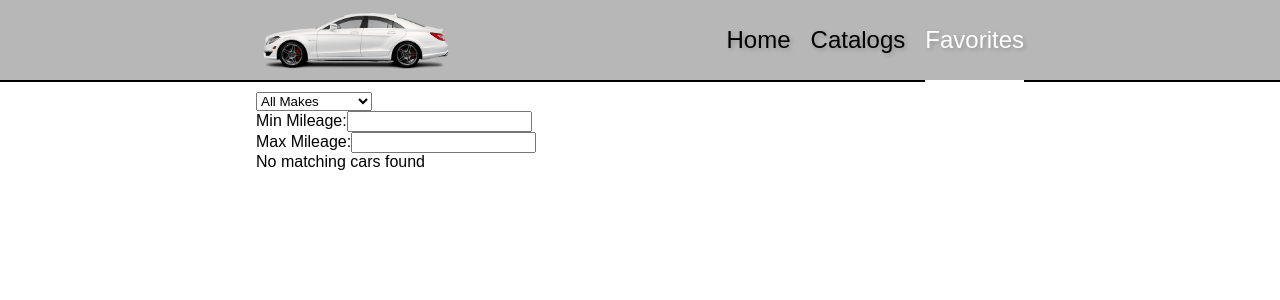
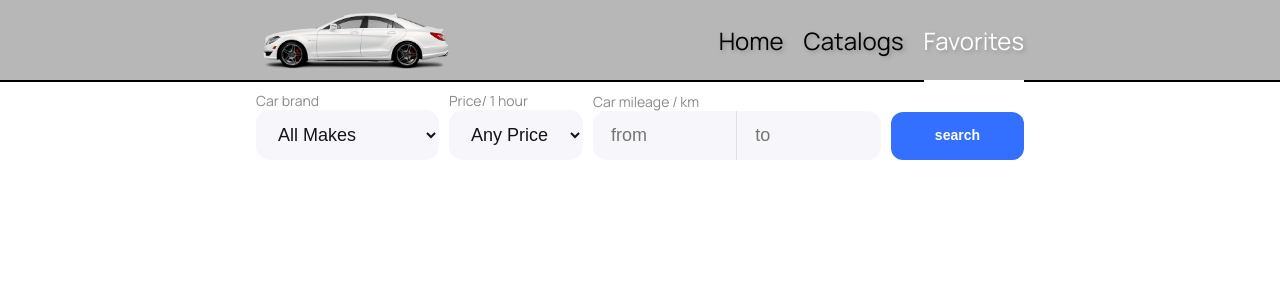
Before and after one commit to nadiyniy/adverts_cars, a React (Create React App) app: page /favorites in a window 1280 px wide. Shown: the top 300 px of the page. Built offline with nearby package versions, Linux system fonts and the light colour scheme.

Commit message:
update form

```diff
--- a/public/index.html
+++ b/public/index.html
@@ -7,6 +7,8 @@
 		<meta name="theme-color" content="#000000" />
 		<meta name="description" content="Web site created using create-react-app" />
 		<link rel="apple-touch-icon" href="%PUBLIC_URL%/logo192.png" />
+		<link rel="stylesheet" href="https://fonts.googleapis.com/css2?family=Manrope:wght@400;500;600&display=swap" />
+
 		<!--
       manifest.json provides metadata used when your web app is installed on a
       user's mobile device or desktop. See https://developers.google.com/web/fundamentals/web-app-manifest/
--- a/src/components/AdvertsCars/AdvertsCars.jsx
+++ b/src/components/AdvertsCars/AdvertsCars.jsx
@@ -1,9 +1,10 @@
 import React, { useEffect, useState } from 'react';
 import { useDispatch, useSelector } from 'react-redux';
-import { selectAdvertsCars } from '../../redux/cars/selectros';
+import { selectAdvertsCars, selectIsLoading } from '../../redux/cars/selectros';
 import { fetchCarsThunk } from '../../redux/cars/operations';
 import CardList from '../CardList/CardList';
 import { AdvertsCarsStyled } from './AdvertsCars.styled';
+import AdvertsForm from '../AdvertsForm/AdvertsForm';
 
 const makes = [
 	'Buick',
@@ -127,7 +128,7 @@ const AdvertsCars = () => {
 
 	return (
 		<AdvertsCarsStyled>
-			<form className='adverts-form' onSubmit={handleSubmit}>
+			{/* <form className='adverts-form' onSubmit={handleSubmit}>
 				<label className='adverts-label'>
 					Car brand
 					<select className='adverts-select' onChange={handleMakeChange} value={selectedMake}>
@@ -170,7 +171,20 @@ const AdvertsCars = () => {
 					</div>
 				</label>
 				<button className='search-btn'>search</button>
-			</form>
+			</form> */}
+			<AdvertsForm
+				selectedMake={selectedMake}
+				selectedPriceRange={selectedPriceRange}
+				minMileage={minMileage}
+				maxMileage={maxMileage}
+				makes={makes}
+				priceOptions={priceOptions}
+				onMakeChange={handleMakeChange}
+				onPriceRangeChange={handlePriceRangeChange}
+				onMinMileageChange={handleMinMileageChange}
+				onMaxMileageChange={handleMaxMileageChange}
+				onSubmit={handleSubmit}
+			/>
 			{searching && !searchedCars.length ? (
 				<p>No matching cars found</p>
 			) : (
--- /dev/null
+++ b/src/components/AdvertsForm/AdvertsForm.jsx
@@ -0,0 +1,65 @@
+import React from 'react';
+import { FormStyled } from './AdvertsForm.styled';
+
+const AdvertsForm = ({
+	selectedMake,
+	selectedPriceRange,
+	minMileage,
+	maxMileage,
+	makes,
+	priceOptions,
+	onMakeChange,
+	onPriceRangeChange,
+	onMinMileageChange,
+	onMaxMileageChange,
+	onSubmit,
+}) => {
+	return (
+		<FormStyled className='adverts-form' onSubmit={onSubmit}>
+			<label className='adverts-label'>
+				Car brand
+				<select className='adverts-select' onChange={onMakeChange} value={selectedMake}>
+					<option value=''>All Makes</option>
+					{makes.map((item) => (
+						<option key={item} value={item}>
+							{item}
+						</option>
+					))}
+				</select>
+			</label>
+			<label className='adverts-label'>
+				Price/ 1 hour
+				<select className='adverts-select' onChange={onPriceRangeChange} value={selectedPriceRange}>
+					{priceOptions.map((option) => (
+						<option key={option.value} value={option.value}>
+							{option.label}
+						</option>
+					))}
+				</select>
+			</label>
+
+			<label className='adverts-label mileage'>
+				Сar mileage / km
+				<div className='container-input'>
+					<input
+						className='adverts-input'
+						placeholder='from'
+						type='text'
+						value={minMileage}
+						onChange={onMinMileageChange}
+					/>
+					<input
+						className='adverts-input'
+						placeholder='to'
+						type='text'
+						value={maxMileage}
+						onChange={onMaxMileageChange}
+					/>
+				</div>
+			</label>
+			<button className='search-btn'>search</button>
+		</FormStyled>
+	);
+};
+
+export default AdvertsForm;
--- /dev/null
+++ b/src/components/AdvertsForm/AdvertsForm.styled.js
@@ -0,0 +1,86 @@
+import styled from 'styled-components';
+
+export const FormStyled = styled.form`
+	display: flex;
+	flex-direction: column;
+	gap: 10px;
+	margin-bottom: 30px;
+	@media (width >= 768px) {
+		align-items: end;
+		justify-content: center;
+
+		flex-direction: row;
+	}
+
+	.adverts-label {
+		display: flex;
+		flex-direction: column;
+		color: #8a8a89;
+		font-size: 14px;
+		line-height: 1.3;
+	}
+
+	.adverts-input {
+		box-sizing: border-box;
+		width: 100%;
+		padding: 14px 18px;
+		border-radius: 14px;
+		border: none;
+		background: #f7f7fb;
+		color: #121417;
+		font-size: 18px;
+		&:focus {
+			border: none;
+			outline: none;
+		}
+		&:nth-child(1) {
+			@media (width >= 768px) {
+				border-top-right-radius: 0;
+				border-bottom-right-radius: 0;
+				border-right: 1px solid rgba(138, 138, 137, 0.2);
+			}
+		}
+		&:nth-child(2) {
+			@media (width >= 768px) {
+				border-top-left-radius: 0;
+				border-bottom-left-radius: 0;
+			}
+		}
+	}
+	.container-input {
+		@media (width >= 768px) {
+			display: flex;
+		}
+	}
+	.adverts-select {
+		padding: 14px 18px;
+		border-radius: 14px;
+		border: none;
+		background: #f7f7fb;
+		color: #121417;
+		font-size: 18px;
+	}
+	.search-btn {
+		height: max-content;
+		margin: 0 auto;
+		border-radius: 12px;
+		border: none;
+		background: #3470ff;
+		display: flex;
+		justify-content: center;
+		align-items: center;
+		width: max-content;
+		padding: 14px 44px;
+		color: #fff;
+		font-size: 14px;
+		font-weight: 600;
+		line-height: 1.42;
+		transition: all 0.3s ease-in-out;
+		@media (width > 768px) {
+			margin: 0;
+		}
+		&:hover {
+			background-color: #0b44cd;
+		}
+	}
+`;
--- a/src/components/FavoritesCars/FavoritesCars.jsx
+++ b/src/components/FavoritesCars/FavoritesCars.jsx
@@ -2,6 +2,8 @@ import React, { useState } from 'react';
 import { useSelector } from 'react-redux';
 import { selectFavorites } from '../../redux/cars/selectros';
 import CardList from '../CardList/CardList';
+import AdvertsForm from '../AdvertsForm/AdvertsForm';
+
 const makes = [
 	'Buick',
 	'Volvo',
@@ -25,13 +27,27 @@ const makes = [
 	'Kia',
 	'Land',
 ];
+
+const priceOptions = [
+	{ label: 'Any Price', value: '' },
+	{ label: '$0 - $10', value: '0-10' },
+	{ label: '$10 - $20', value: '10-20' },
+	{ label: '$20 - $30', value: '20-30' },
+	{ label: '$30 - $40', value: '30-40' },
+	{ label: '$40 - $50', value: '40-50' },
+	{ label: '$50 - $60', value: '50-60' },
+	{ label: '$60 - $70', value: '60-70' },
+	{ label: '$70 - $80', value: '70-80' },
+];
+
 const FavoritesCars = () => {
 	const favorites = useSelector(selectFavorites);
 	const [visibleItems, setVisibleItems] = useState(12);
-	const visibleFavorites = favorites.slice(0, visibleItems);
 	const [selectedMake, setSelectedMake] = useState('');
 	const [minMileage, setMinMileage] = useState('');
 	const [maxMileage, setMaxMileage] = useState('');
+	const [selectedPriceRange, setSelectedPriceRange] = useState('');
+	const [searching, setSearching] = useState(false);
 
 	const handleLoadMore = () => {
 		setVisibleItems((prevVisibleItems) => prevVisibleItems + 12);
@@ -40,6 +56,7 @@ const FavoritesCars = () => {
 	const handleMakeChange = (event) => {
 		setSelectedMake(event.target.value);
 	};
+
 	const handleMinMileageChange = (event) => {
 		setMinMileage(event.target.value);
 	};
@@ -47,6 +64,16 @@ const FavoritesCars = () => {
 	const handleMaxMileageChange = (event) => {
 		setMaxMileage(event.target.value);
 	};
+
+	const handlePriceRangeChange = (event) => {
+		setSelectedPriceRange(event.target.value);
+	};
+
+	const handleSubmit = (e) => {
+		e.preventDefault();
+		setSearching(true);
+	};
+
 	const filterByMake = (car) => {
 		return !selectedMake || car.make === selectedMake;
 	};
@@ -73,29 +100,35 @@ const FavoritesCars = () => {
 		return true;
 	};
 
-	const filteredCars = visibleFavorites.filter(filterByMake).filter(filterByMileage);
+	const filterByPrice = (car) => {
+		const numericValue = parseFloat(car.rentalPrice.replace(/[^\d.]/g, ''));
+
+		if (!selectedPriceRange) {
+			return true;
+		}
+
+		const [min, max] = selectedPriceRange.split('-');
+		return numericValue >= Number(min) && numericValue <= Number(max);
+	};
+
+	const filteredCars = favorites.filter(filterByMake).filter(filterByMileage).filter(filterByPrice);
 
 	return (
 		<>
-			<div>
-				<select onChange={handleMakeChange} value={selectedMake}>
-					<option value=''>All Makes</option>
-					{makes.map((item) => (
-						<option key={item} value={item}>
-							{item}
-						</option>
-					))}
-				</select>
-				<div>
-					<label>Min Mileage:</label>
-					<input type='text' value={minMileage} onChange={handleMinMileageChange} />
-				</div>
-				<div>
-					<label>Max Mileage:</label>
-					<input type='text' value={maxMileage} onChange={handleMaxMileageChange} />
-				</div>
-			</div>
-			{!filteredCars?.length ? <p>No matching cars found</p> : <CardList items={filteredCars} />}
+			<AdvertsForm
+				selectedMake={selectedMake}
+				selectedPriceRange={selectedPriceRange}
+				minMileage={minMileage}
+				maxMileage={maxMileage}
+				makes={makes}
+				priceOptions={priceOptions}
+				onMakeChange={handleMakeChange}
+				onPriceRangeChange={handlePriceRangeChange}
+				onMinMileageChange={handleMinMileageChange}
+				onMaxMileageChange={handleMaxMileageChange}
+				onSubmit={handleSubmit}
+			/>
+			{searching && filteredCars.length === 0 ? <p>No matching cars found</p> : <CardList items={filteredCars} />}
 			{favorites.length > visibleItems && <button onClick={handleLoadMore}>Load more</button>}
 		</>
 	);
--- a/src/components/Layout/Layout.jsx
+++ b/src/components/Layout/Layout.jsx
@@ -2,13 +2,14 @@ import React, { Suspense } from 'react';
 import { Outlet } from 'react-router-dom';
 import Header from '../Header/Header';
 import { Container } from '../../styles/Commons.styled';
+import LoaderSpinner from '../LoaderSpinner/LoaderSpinner';
 
 const Layout = () => {
 	return (
 		<>
 			<Header />
 			<Container>
-				<Suspense fallback={<p>Loading...</p>}>
+				<Suspense fallback={<LoaderSpinner />}>
 					<Outlet />
 				</Suspense>
 			</Container>
--- /dev/null
+++ b/src/components/LoaderSpinner/LoaderSpinner.jsx
@@ -0,0 +1,21 @@
+import React from 'react';
+import { Loader } from './LoaderSpinner.styled';
+
+const LoaderSpinner = () => {
+	return (
+		<Loader>
+			<div class='lds-roller'>
+				<div></div>
+				<div></div>
+				<div></div>
+				<div></div>
+				<div></div>
+				<div></div>
+				<div></div>
+				<div></div>
+			</div>
+		</Loader>
+	);
+};
+
+export default LoaderSpinner;
--- a/src/index.css
+++ b/src/index.css
@@ -1,8 +1,4 @@
 @import-normalize;
-@font-face {
-	font-family: 'Manrope';
-	src: url('https://fonts.googleapis.com/css2?family=Manrope:wght@400;500;600&display=swap');
-}
 
 html,
 body,
--- a/src/redux/cars/slice.js
+++ b/src/redux/cars/slice.js
@@ -24,9 +24,18 @@ const advertsCarsSlice = createSlice({
 		},
 	},
 	extraReducers: (builder) => {
-		builder.addCase(fetchCarsThunk.fulfilled, (state, { payload }) => {
-			state.cars = payload;
-		});
+		builder
+			.addCase(fetchCarsThunk.fulfilled, (state, { payload }) => {
+				state.cars = payload;
+				state.isLoading = false;
+			})
+			.addCase(fetchCarsThunk.pending, (state, { payload }) => {
+				state.isLoading = true;
+			})
+			.addCase(fetchCarsThunk.rejected, (state, { payload }) => {
+				state.isLoading = false;
+				state.error = payload;
+			});
 	},
 });
 export const { setFilter, addToFavorites, removeFromFavorites } = advertsCarsSlice.actions;
```
Also changed, not shown: src/components/AdvertsCars/AdvertsCars.styled.js (+3 -92 lines), src/components/LoaderSpinner/LoaderSpinner.styled.jsx (added, +91 -0 lines).
